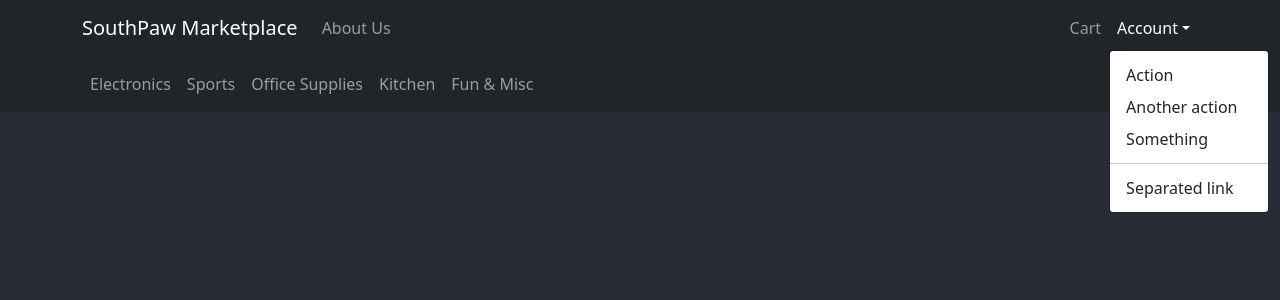
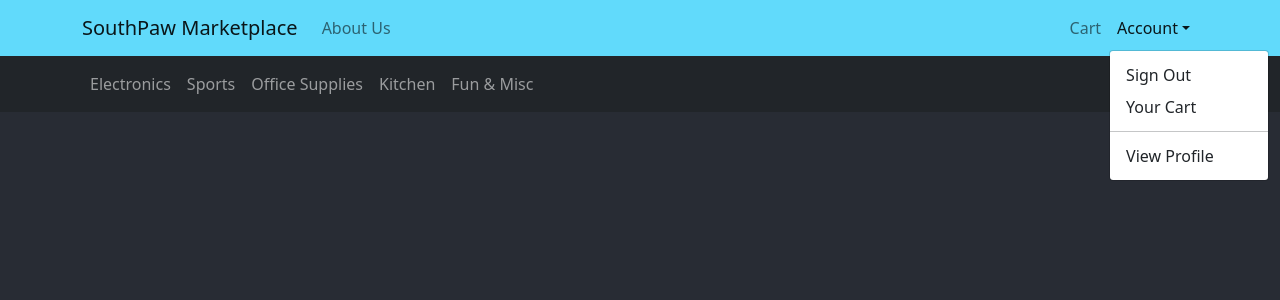
Before and after one commit to Alex-Harron/SouthPaw_v2, a React (Create React App) app: page / in a window 1280 px wide. Both pictures are taken after a click on the button "Account". Shown: the top 300 px of the page. Built offline with nearby package versions, Linux system fonts and the light colour scheme.

Commit message:
adding style

```diff
--- a/src/App.css
+++ b/src/App.css
@@ -24,6 +24,10 @@
   color: white;
 }
 
+.nav {
+  background-color: #61dafb;
+}
+
 .App-link {
   color: #61dafb;
 }
--- a/src/components/navbar.js
+++ b/src/components/navbar.js
@@ -6,7 +6,7 @@ import Container from 'react-bootstrap/Container'
 
 function Navigation() {
     return (
-<Navbar collapseOnSelect expand="lg" bg="dark" variant="dark">
+<Navbar collapseOnSelect expand="lg" className='nav'>
   <Container>
   <Navbar.Brand href="#home">SouthPaw Marketplace</Navbar.Brand>
   <Navbar.Toggle aria-controls="responsive-navbar-nav" />
@@ -19,11 +19,10 @@ function Navigation() {
     <Nav>
       <Nav.Link href="#pricing">Cart</Nav.Link>
       <NavDropdown title="Account" id="collasible-nav-dropdown">
-        <NavDropdown.Item href="#action/3.1">Action</NavDropdown.Item>
-        <NavDropdown.Item href="#action/3.2">Another action</NavDropdown.Item>
-        <NavDropdown.Item href="#action/3.3">Something</NavDropdown.Item>
+        <NavDropdown.Item href="#action/3.1">Sign Out</NavDropdown.Item>
+        <NavDropdown.Item href="#action/3.2">Your Cart</NavDropdown.Item>
         <NavDropdown.Divider />
-        <NavDropdown.Item href="#action/3.4">Separated link</NavDropdown.Item>
+        <NavDropdown.Item href="#action/3.4">View Profile</NavDropdown.Item>
       </NavDropdown>
     </Nav>
   </Navbar.Collapse>
```
